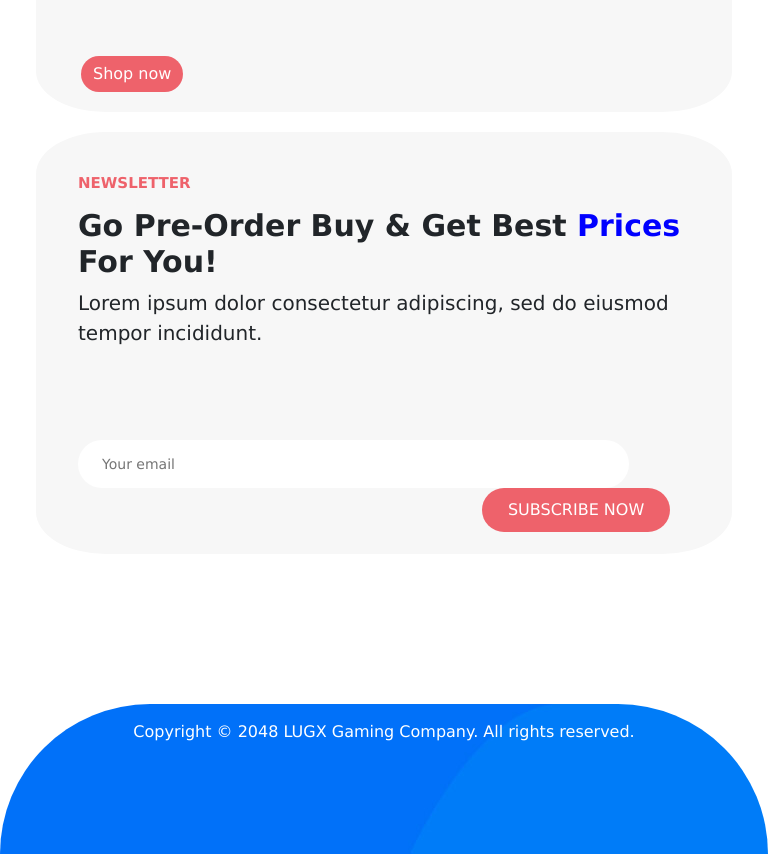
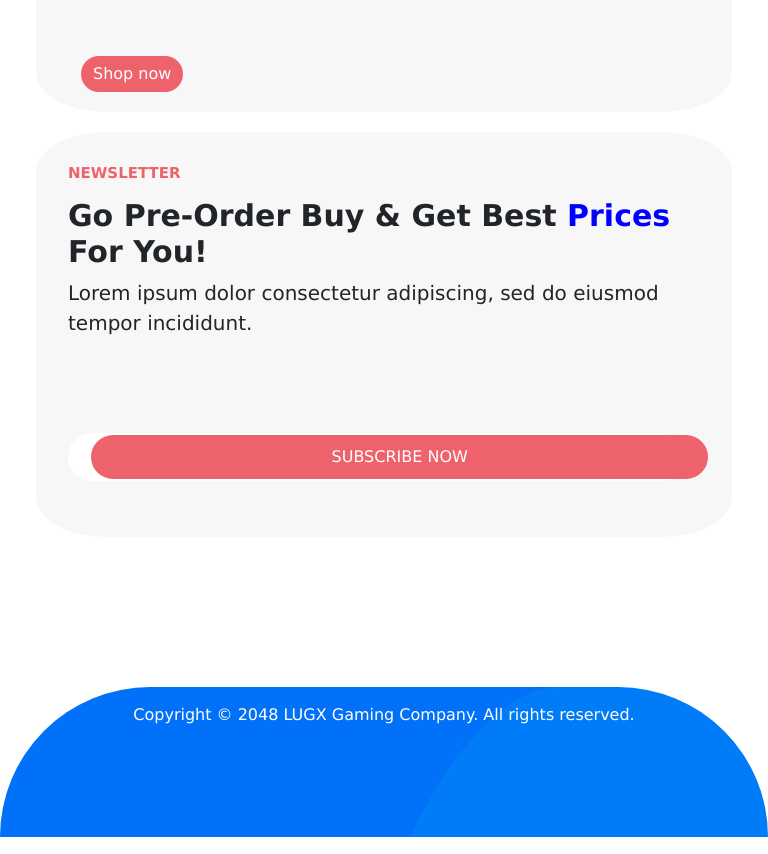
Before and after one commit to hamzakhan696/gaming-bootstrap-theme, a plain HTML site: page index.html in a window 768 px wide. Shown: the part 7880-8734 px from the top of the page. Drawn offline with nearby package versions, Linux system fonts and the light colour scheme.

Commit message:
newspapar section fixed

```diff
--- a/index.html
+++ b/index.html
@@ -371,9 +371,9 @@
                         <p>Lorem ipsum dolor consectetur adipiscing, sed do eiusmod tempor incididunt.</p>
                         <div class="search-container row">
                             <div class="col-sm-12">
-                                <input type="email" placeholder="Your email">
+                                <input type="email" placeholder="Your email...">
                             </div>
-                            <div class="col-sm-12 d-block mb-4 ">
+                            <div class="col-sm-12 d-block mb-4 ml-1">
                                 <button type="submit" class="text-nowrap">SUBSCRIBE NOW</button>
                             </div>
                         </div>
--- a/style.css
+++ b/style.css
@@ -276,6 +276,10 @@ h1,h2,h3,h4,h5,h6{
         margin-left: -3px;
       }
   }
+  .search-container input  {
+    outline: none;
+    box-shadow: none;
+}
 
   .search-container input::placeholder {
     padding-left: 12px;
@@ -421,8 +425,13 @@ line-height: 90px;
 
 .section-2{
     padding-top: 10%;
-    padding-bottom: 35%;
+    padding-bottom: 10%;
 }
+@media screen and (max-width: 998px) {
+    .section-2{
+        padding-bottom: 35%;
+    }
+  }
 .section-2 h6{
     color: #ee626b;
     font-size: 15px;
@@ -540,10 +549,15 @@ line-height: 90px;
 /* top games section */
 .section-3{
     padding-top: 10%;
-    padding-bottom: 35%;
+    padding-bottom: 10%;
     background-color: #f7f7f7;
     border-radius: 12%;
 }
+@media screen and (max-width: 998px) {
+    .section-3{
+        padding-bottom: 35%;
+    }
+  }
 .section-3 h6{
     color: #ee626b;
     font-size: 15px;
@@ -624,9 +638,14 @@ line-height: 90px;
 
 /* categories section */
 .section-4{
-    padding-top: 20%;
+    padding-top: 10%;
     padding-bottom: 10%;
 }
+@media screen and (max-width: 998px) {
+    .section-4{
+        padding-top: 20%;
+    }
+  }
 .section4-heading h6{
     color: #ee626b ;
     text-transform: uppercase;
@@ -741,6 +760,11 @@ line-height: 90px;
     padding: 60px;
     border-radius: 10%;
 }
+.section-5 .newsletter input:focus
+{
+    outline: none;
+    box-shadow: none;
+}
 @media screen and (max-width: 578px) {
 .section-5 .shop {
     padding-left: 28px;
@@ -761,13 +785,39 @@ line-height: 90px;
     color: #fff;
     cursor: pointer;
   }
+  .section-5 .search-container input {
+    width: 98%;
+  }
+  @media screen and (min-width: 768px) {
+    .newsletter .search-container button {
+         right: -18px;
+         padding: 10px 12px;
+         margin-top: 10px;
+         margin-bottom: 10px;
+         top: -56px;
+       }
+    }
+    @media screen and (max-width: 768px) {
+        .newsletter .search-container button {
+
+             right: 8px;
+             padding: 10px 12px;
+             margin-top: 10px;
+             margin-bottom: 10px;
+             width: 94%;
+
+           }
+        }
+
+
+
 
   @media screen and (max-width: 998px) {
 
     .section-5 .newsletter
 {
     background-color: #f7f7f7;
-    padding: 42px;
+    padding: 32px;
     border-radius: 10%;
     margin-top: 20px;
 }
```
